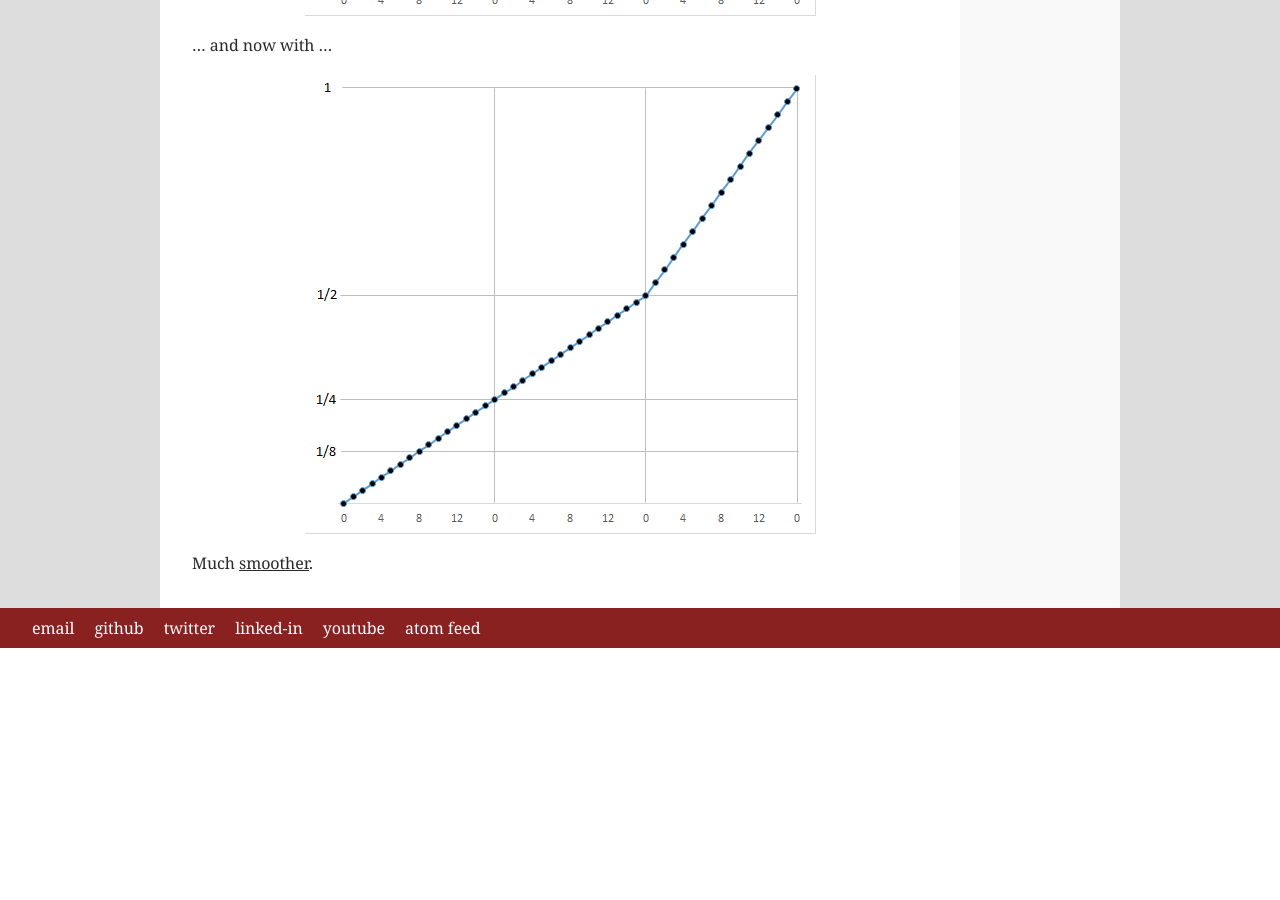
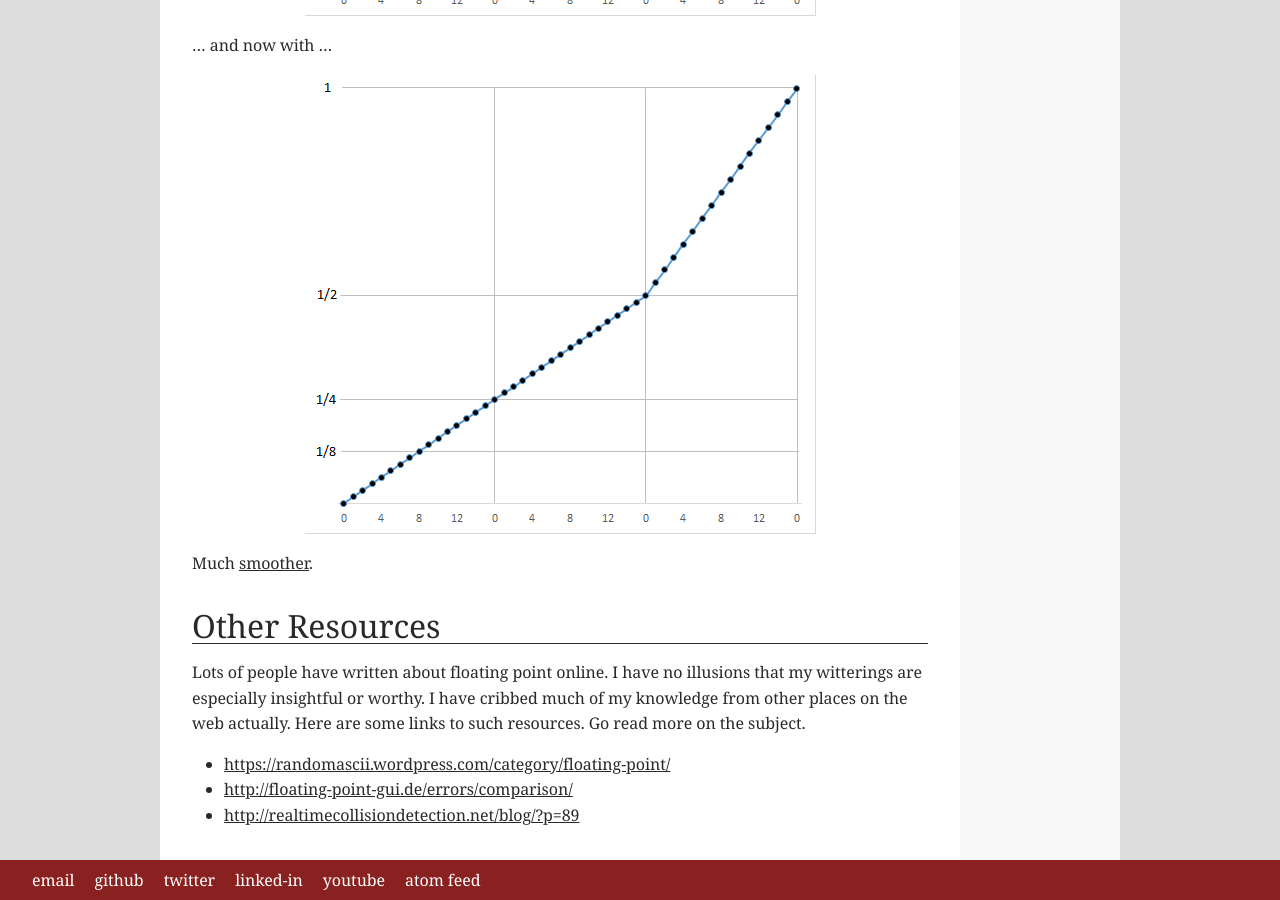
Before and after one commit to nalaseivad/captainginja.github.io, a Jekyll site: the page built from _posts/2017-11-29-on-floating-point-2.md, in a window 1280 px wide and 900 px high, scrolled down 7620 px. Built offline with Jekyll 4.4.1, drawn with Linux system fonts in a browser that asks for light colours; formulas are drawn with MathJax 3; before the commit the page ends 8268 px from its top, so only the background shows below that.

Commit message:
Other resource links on floating point

```diff
--- a/_posts/2017-11-29-on-floating-point-2.md
+++ b/_posts/2017-11-29-on-floating-point-2.md
@@ -235,3 +235,13 @@ showing the values of our representation near \\(0\\) with and without denormali
 ![](/images/floating_point_chart.png)
 
 Much [smoother](https://www.youtube.com/watch?v=5MvVot5RKHI&t=44).
+
+# Other Resources
+
+Lots of people have written about floating point online.  I have no illusions that my witterings are especially
+insightful or worthy.  I have cribbed much of my knowledge from other places on the web actually.  Here are some links
+to such resources.  Go read more on the subject.
+
+* <https://randomascii.wordpress.com/category/floating-point/>
+* <http://floating-point-gui.de/errors/comparison/>
+* <http://realtimecollisiondetection.net/blog/?p=89>
```
